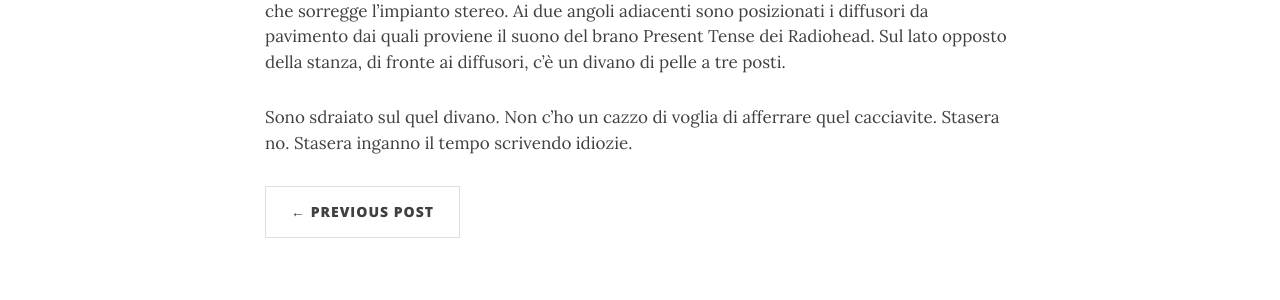
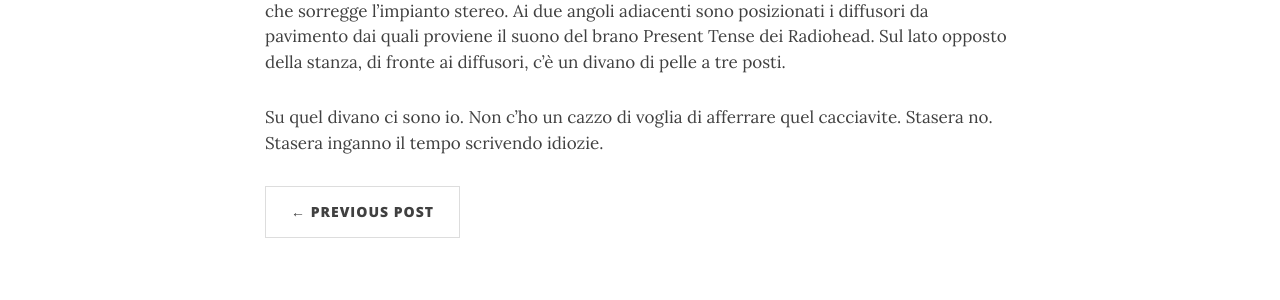
Before and after one commit to michelesanges/michelesanges.github.io, a Jekyll site: the page built from _posts/2016-05-17-ruggine.markdown, in a window 1280 px wide and 1383 px high. Shown: the part 821-1121 px from the top of the window. Built offline with Jekyll 4.4.1, drawn with Linux system fonts in a browser that asks for light colours; nearby versions of some CDN libraries.

Commit message:
Modifica post

```diff
--- a/_posts/2016-05-17-ruggine.markdown
+++ b/_posts/2016-05-17-ruggine.markdown
@@ -21,6 +21,5 @@ Lungo un lato della sala trova posto un tavolino di cristallo che sorregge l'imp
 Ai due angoli adiacenti sono posizionati i diffusori da pavimento dai quali proviene il suono del brano Present Tense dei Radiohead.
 Sul lato opposto della stanza, di fronte ai diffusori, c'è un divano di pelle a tre posti.
 
-Sono sdraiato sul quel divano.
-Non c'ho un cazzo di voglia di afferrare quel cacciavite.
+Su quel divano ci sono io. Non c'ho un cazzo di voglia di afferrare quel cacciavite.
 Stasera no. Stasera inganno il tempo scrivendo idiozie.
```
